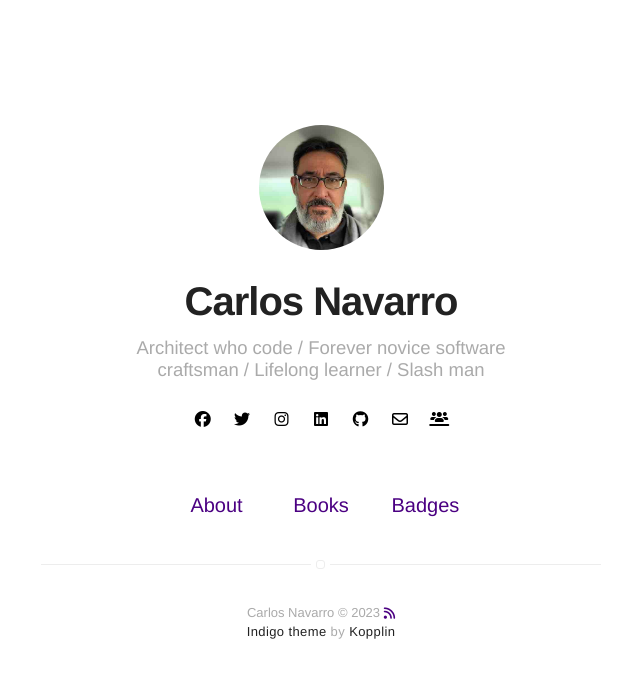
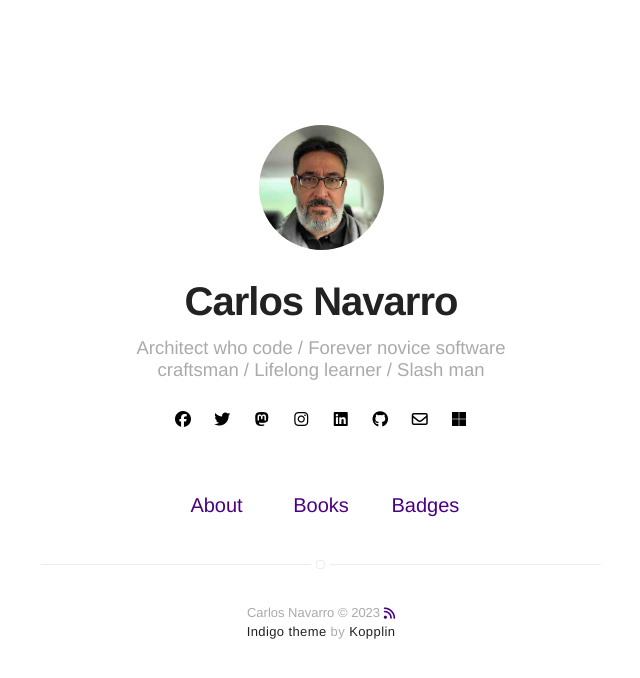
Before and after one commit to carlos-navarro/carlos-navarro.github.io, a Jekyll site: the page built from index.html, in a window 1280 px wide. Shown: the top 678 px of the page, without its empty margins (319-959 px from the left). Built offline with Jekyll 4.4.1, drawn with Linux system fonts in a browser that asks for light colours; nearby versions of some CDN libraries.

Commit message:
feat: Mastodon, Teams

```diff
--- a/_config.yml
+++ b/_config.yml
@@ -31,6 +31,8 @@ disqus:
 facebook: kahlitoh
 # http://www.twitter.com/kahlitoh
 twitter: kahlitoh
+# https://mstdn.social/@kahlitoh (@kahlitoh@mstdn.social)
+mstdn: https://mstdn.social/@kahlitoh
 # https://www.instagram.com/kahlitoh
 instagram: kahlitoh
 # https://www.linkedin.com/in/carlos-t-navarro
--- a/_includes/social-links.html
+++ b/_includes/social-links.html
@@ -11,6 +11,12 @@
         <a class="link" data-title="twitter.com/{{ site.twitter }}" href="https://twitter.com/{{ site.twitter }}" target="_blank" rel="noopener">
             <i class="fa-brands fa-twitter"></i>
         </a>
+    {% endif %}
+
+    {% if site.mstdn %}
+    <a class="link" data-title="{{ site.mstdn }}" href="{{ site.mstdn }}" target="_blank" rel="noopener">
+        <i class="fa-brands fa-mastodon"></i>
+    </a>
     {% endif %}
 
     {% if site.instagram %}
@@ -39,7 +45,7 @@
 
     {% if site.teams %}
     <a class="link" data-title="{{ site.teams }}" href="https://teams.microsoft.com/l/chat/0/0?users={{ site.teams }}"  rel="noopener">
-        <i class="fa-solid fa-users-line"></i>
+        <i class="fa-brands fa-microsoft"></i>
     </a>
     {% endif %}
 </div>
```
